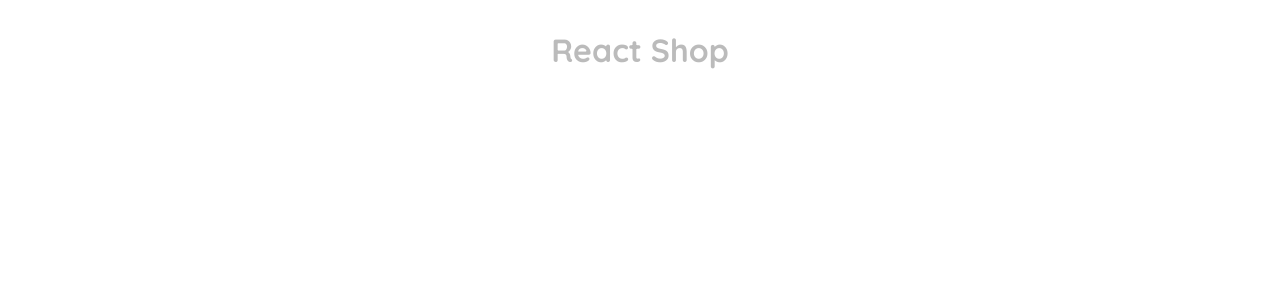
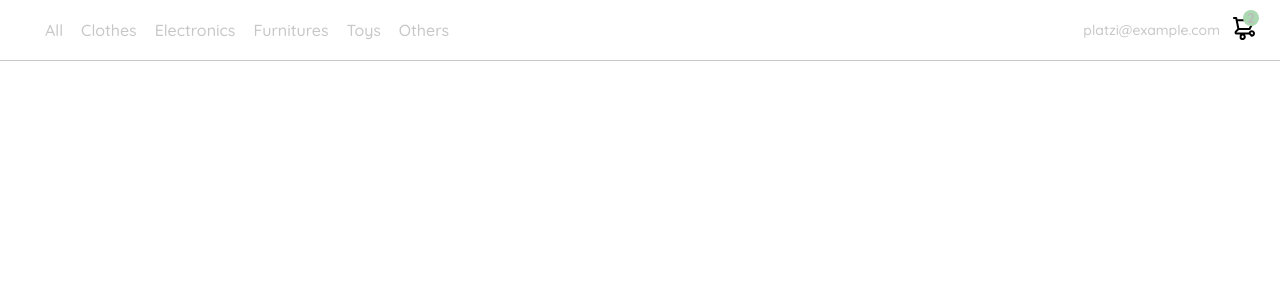
Before and after one commit to Gerson121295/react-shop, a React app: page / in a window 1280 px wide. Shown: the top 300 px of the page. Built offline with nearby package versions, Linux system fonts and the light colour scheme.

Commit message:
12-Header en todas las rutas. Ok

```diff
--- /dev/null
+++ b/src/components/Header.jsx
@@ -0,0 +1,51 @@
+import React from 'react'
+import '../styles/Header.scss'
+import Logo from '../asset/logos/logo_yard_sale.svg';
+import IconMenu from '../asset/icons/icon_menu.svg';
+import IconShoppingCart from '../asset/icons/icon_shopping_cart.svg';
+
+const Header = () => {
+  return (
+    <nav>
+     {/*  <img src="./icons/icon_menu.svg" alt="menu" className="menu" /> */}
+        <img src={IconMenu} alt="menu" className="menu" />
+      <div className="navbar-left">
+        {/* <img src="./logos/logo_yard_sale.svg" alt="logo" className="logo" /> */}
+        <img src={Logo} alt="logo" className="logo" />
+        <ul>
+          <li>
+            <a href="/">All</a>
+          </li>
+          <li>
+            <a href="/">Clothes</a>
+          </li>
+          <li>
+            <a href="/">Electronics</a>
+          </li>
+          <li>
+            <a href="/">Furnitures</a>
+          </li>
+          <li>
+            <a href="/">Toys</a>
+          </li>
+          <li>
+            <a href="/">Others</a>
+          </li>
+        </ul>
+      </div>
+
+      <div className="navbar-right">
+        <ul>
+          <li className="navbar-email">platzi@example.com</li>
+          <li className="navbar-shopping-cart">
+            {/* <img src="./icons/icon_shopping_cart.svg" alt="shopping cart" /> */}
+            <img src={IconShoppingCart} alt="shopping cart" />
+            <div>2</div>
+          </li>
+        </ul>
+      </div>
+    </nav>
+  );
+}
+
+export default Header
--- a/src/pages/Home.jsx
+++ b/src/pages/Home.jsx
@@ -1,10 +1,8 @@
 import React from 'react'
-
+import Header from '../components/Header';
 const Home = () => {
   return (
-    <div>
-      <h1>React Shop</h1>
-    </div>
+    <Header /> //llama a presentarse al componente Header
   );
 }
 
--- /dev/null
+++ b/src/styles/Header.scss
@@ -0,0 +1,75 @@
+@import 'vars';
+
+nav {
+    display: flex;
+    justify-content: space-between;
+    padding: 0 24px;
+    border-bottom: 1px solid var(--very-light-pink);
+  }
+  .menu {
+    display: none;
+  }
+  .logo {
+    width: 100px;
+  }
+  .navbar-left ul,
+  .navbar-right ul {
+    list-style: none;
+    padding: 0;
+    margin: 0;
+    display: flex;
+    align-items: center;
+    height: 60px;
+  }
+  .navbar-left {
+    display: flex;
+  }
+  .navbar-left ul {
+    margin-left: 12px;
+  }
+  .navbar-left ul li a,
+  .navbar-right ul li a {
+    text-decoration: none;
+    color: var(--very-light-pink);
+    border: 1px solid var(--white);
+    padding: 8px;
+    border-radius: 8px;
+  }
+  .navbar-left ul li a:hover,
+  .navbar-right ul li a:hover {
+    border: 1px solid var(--hospital-green);
+    color: var(--hospital-green);
+  }
+  .navbar-email {
+    color: var(--very-light-pink);
+    font-size: var(--sm);
+    margin-right: 12px;
+  }
+  .navbar-shopping-cart {
+    position: relative;
+  }
+  .navbar-shopping-cart div {
+    width: 16px;
+    height: 16px;
+    background-color: var(--hospital-green);
+    border-radius: 50%;
+    font-size: var(--sm);
+    font-weight: bold;
+    position: absolute;
+    top: -6px;
+    right: -3px;
+    display: flex;
+    justify-content: center;
+    align-items: center;
+  }
+  @media (max-width: 640px) {
+    .menu {
+      display: block;
+    }
+    .navbar-left ul {
+      display: none;
+    }
+    .navbar-email {
+      display: none;
+    }
+  }
```
